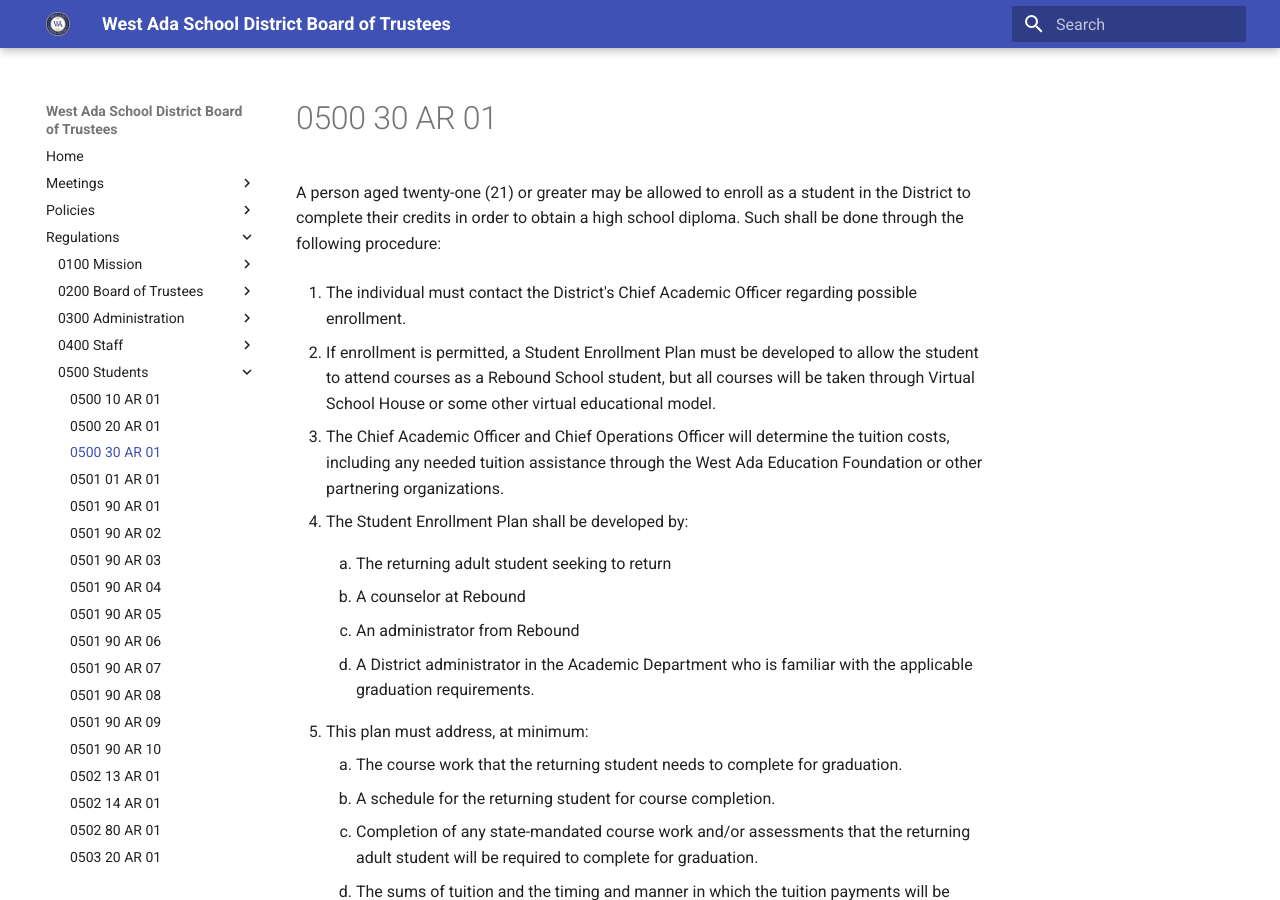
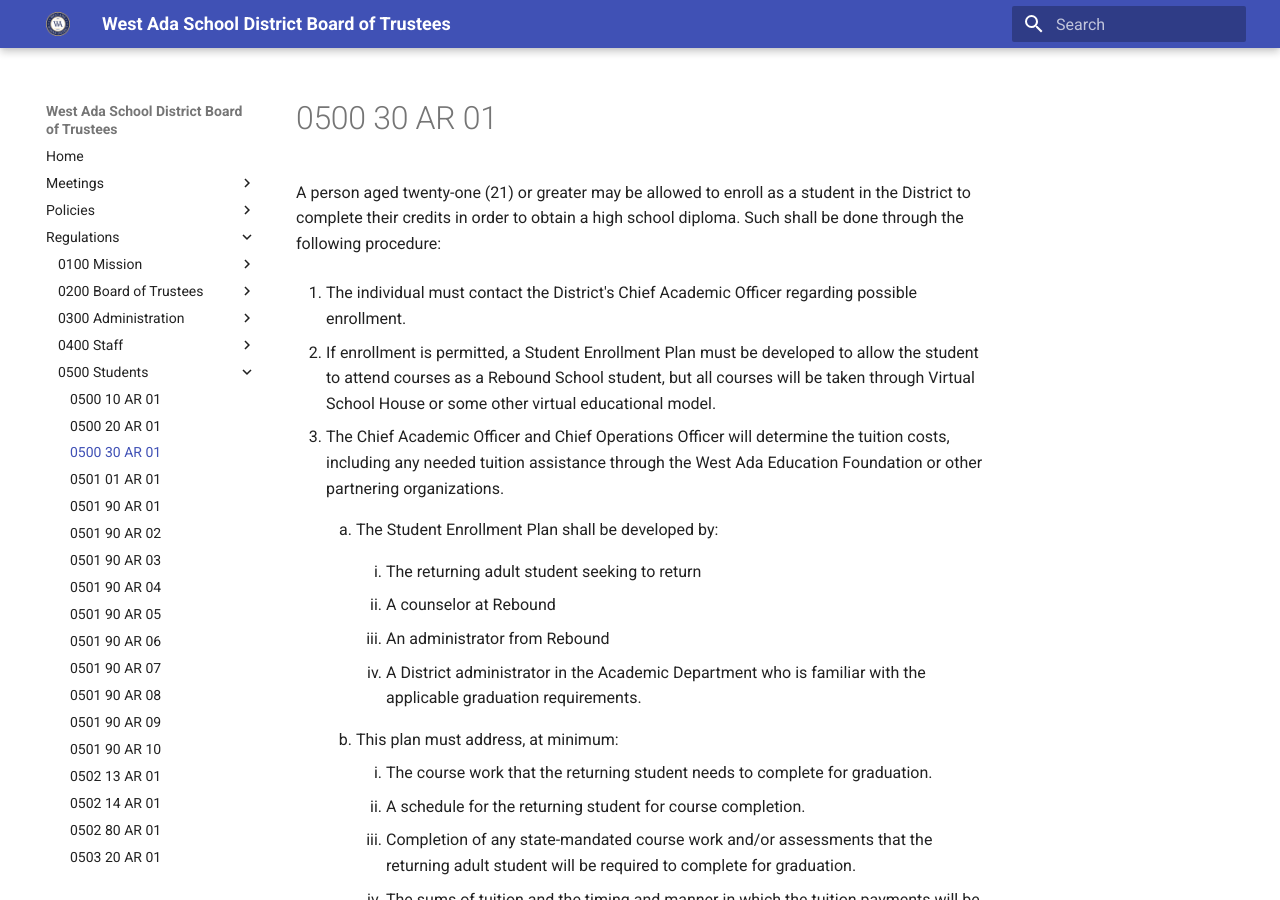
Before and after one commit to westada/section-400-hr-policy-review, an MkDocs documentation site: the page built from docs/regulations/0500-Students/0500_30-AR-01.md, in a window 1280 px wide and 900 px high. Built offline with MkDocs 1.6.1 and Material for MkDocs 9.7.7, drawn with Linux system fonts in a browser that asks for light colours.

Commit message:
Update 0500_30-AR-01.md
fixes #17

```diff
--- a/docs/regulations/0500-Students/0500_30-AR-01.md
+++ b/docs/regulations/0500-Students/0500_30-AR-01.md
@@ -3,68 +3,46 @@ credits in order to obtain a high school diploma. Such shall be done through the
 
 1. The individual must contact the District's Chief Academic Officer regarding possible enrollment.
 
-2. If enrollment is permitted, a Student Enrollment Plan must be developed to allow the student to attend courses
-as a Rebound School student, but all courses will be taken through Virtual School House or some other virtual
-educational model.
+2. If enrollment is permitted, a Student Enrollment Plan must be developed to allow the student to attend courses as a Rebound School student, but all courses will be taken through Virtual School House or some other virtual educational model.
 
-3. The Chief Academic Officer and Chief Operations Officer will determine the tuition costs, including any needed
-tuition assistance through the West Ada Education Foundation or other partnering organizations.
+3. The Chief Academic Officer and Chief Operations Officer will determine the tuition costs, including any needed tuition assistance through the West Ada Education Foundation or other partnering organizations.
 
-1. The Student Enrollment Plan shall be developed by:
+	1. The Student Enrollment Plan shall be developed by:
 
-    1. The returning adult student seeking to return
+	    1. The returning adult student seeking to return
 
-    2. A counselor at Rebound
+	    2. A counselor at Rebound
 
-    3. An administrator from Rebound
+	    3. An administrator from Rebound
 
-    4. A District administrator in the Academic Department who is familiar with the applicable graduation
-    requirements.
+	    4. A District administrator in the Academic Department who is familiar with the applicable graduation requirements.
 
-2. This plan must address, at minimum:
+	2. This plan must address, at minimum:
+
+	    1. The course work that the returning student needs to complete for graduation.
+	    2. A schedule for the returning student for course completion.
+	    3. Completion of any state-mandated course work and/or assessments that the returning adult student will be required to complete for graduation.
+	    4. The sums of tuition and the timing and manner in which the tuition payments will be made.
+
+Prior to the development of the Student Enrollment Plan it shall be the responsibility of the returning adult student to obtain verified copies of prior academic records, including but not limited to all courses attempted, grades and credits earned.
+
+3. Credits from an appropriately accredited institution other than the West Ada School District may be transferred to West Ada, upon the approval of the Superintendent or designee, so long as:
 
 
-    1. The course work that the returning student needs to complete for graduation.
-    2. A schedule for the returning student for course completion.
-    3. Completion of any state-mandated course work and/or assessments that the returning adult student will be
-    required to complete for graduation.
-    4. The sums of tuition and the timing and manner in which the tuition payments will be made.
+	1. There are no additional costs to the West Ada School District.
 
-Prior to the development of the Student Enrollment Plan it shall be the responsibility of the returning adult student
-to obtain verified copies of prior academic records, including but not limited to all courses attempted, grades and
-credits earned.
+	2. The institution is accredited by and accrediting body recognized by the state board of education (currently Cognia).
 
-3. Credits from an appropriately accredited institution other than the West Ada School District may be transferred
-to West Ada, upon the approval of the Superintendent or designee, so long as:
+	3. The requested course meets the course equivalency requirements as determined by the District's Superintendent or designee.
 
+4. The student shall not be permitted to attend courses at any of the District's traditional in-person high school sites. The Student Enrollment Plan shall address the returning adult student's completion of needed credits via virtual programs.
 
-1. There are no additional costs to the West Ada School District.
+5. In very limited exceptions, a returning adult student may be permitted to enroll in an IDLA class through the District. Special enrollment arrangements would have to take place for this to occur and the returning adult student would have to address any possible costs with both the District and IDLA.
 
-2. The institution is accredited by and accrediting body recognized by the state board of education (currently
-Cognia).
+Each returning adult student Enrollment Plan will be reduced to writing and signed off on by the adult student and a District Administrator in the Academic Department who is familiar with the applicable graduation requirements.
 
-3. The requested course meets the course equivalency requirements as determined by the District's
-Superintendent or designee.
+If the plan requires more than one year of coursework and/or if the student was unable to complete the plan within a school year, a meeting will be held to review the student's progress and address whether the student will be permitted to continue enrollment, if the plan needs revision or if continued enrollment will be denied.
 
-4. The student shall not be permitted to attend courses at any of the District's traditional in-person high school
-sites. The Student Enrollment Plan shall address the returning adult student's completion of needed credits via
-virtual programs.
+Should the returning adult student not make appropriate progress toward obtaining credits for graduation, the District may choose to discontinue the Student  Enrollment Plan and deny to returning adult student the ability to continue the process of earning credits toward graduation.
 
-5. In very limited exceptions, a returning adult student may be permitted to enroll in an IDLA class through the
-District. Special enrollment arrangements would have to take place for this to occur and the returning adult student
-would have to address any possible costs with both the District and IDLA.
-
-Each returning adult student Enrollment Plan will be reduced to writing and signed off on by the adult student and a
-District Administrator in the Academic Department who is familiar with the applicable graduation requirements.
-
-If the plan requires more than one year of coursework and/or if the student was unable to complete the plan within a
-school year, a meeting will be held to review the student's progress and address whether the student will be
-permitted to continue enrollment, if the plan needs revision or if continued enrollment will be denied.
-
-Should the returning adult student not make appropriate progress toward obtaining credits for graduation, the
-District may choose to discontinue the Student  Enrollment Plan and deny to returning adult student the ability to
-continue the process of earning credits toward graduation.
-
-Though the returning adult student will be classified as a Rebound School student, the diploma issued to the
-returning adult student shall be a general West Ada School District diploma, not specific for any of the District's
-individual high schools.
+Though the returning adult student will be classified as a Rebound School student, the diploma issued to the returning adult student shall be a general West Ada School District diploma, not specific for any of the District's individual high schools.
```
